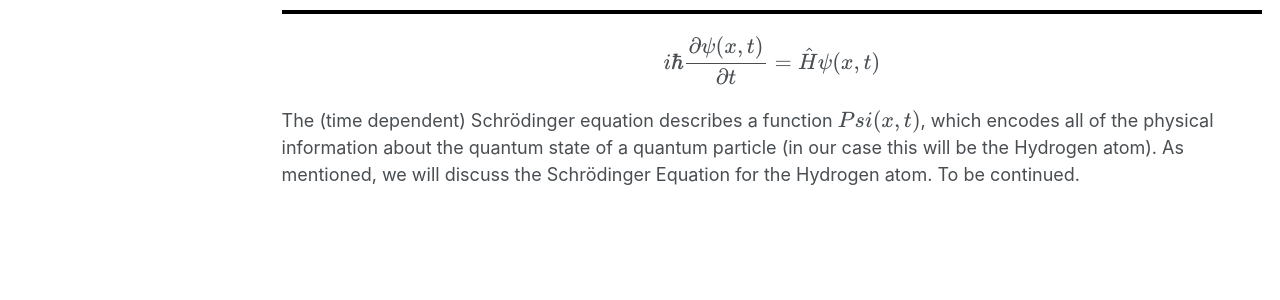
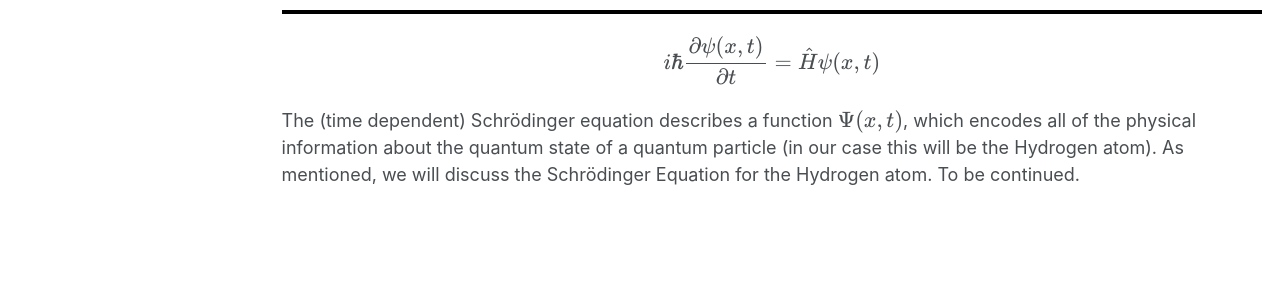
Before and after one commit to Nasser-Mohammed/Nasser-Mohammed.github.io, a Jekyll site: the page built from _pages/expos/schrödinger-equation.md, in a window 1280 px wide. Shown: the part 142-442 px from the top of the page. Built offline with Jekyll 4.4.1, drawn with Linux system fonts in a browser that asks for light colours.

```diff
--- a/_pages/expos/schrödinger-equation.md
+++ b/_pages/expos/schrödinger-equation.md
@@ -6,4 +6,4 @@ author_profile: false
 ---
 <hr style="border: 2px solid black;">
 \\[i\hbar \frac{\partial \psi(x, t)}{\partial t} = \hat{H} \psi(x, t)\\]
-The (time dependent) Schrödinger equation describes a function \\(Psi(x,t)\\), which encodes all of the physical information about the quantum state of a quantum particle (in our case this will be the Hydrogen atom). As mentioned, we will discuss the Schrödinger Equation for the Hydrogen atom. To be continued.
+The (time dependent) Schrödinger equation describes a function \\(\Psi(x,t)\\), which encodes all of the physical information about the quantum state of a quantum particle (in our case this will be the Hydrogen atom). As mentioned, we will discuss the Schrödinger Equation for the Hydrogen atom. To be continued.
```
